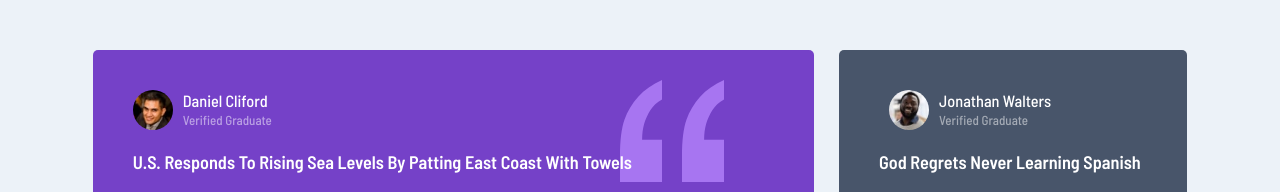
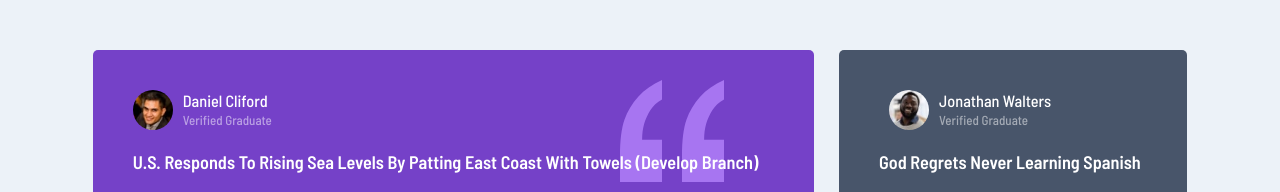
Before and after one commit to NikolaGolubovic/q-more-cards, a website: page index.html in a window 1280 px wide. Shown: the top 192 px of the page. Drawn offline with Linux system fonts and the light colour scheme.

Commit message:
init develop

```diff
--- a/index.html
+++ b/index.html
@@ -30,7 +30,7 @@
           <div class="article-title">
             <h4>
               U.S. Responds To Rising Sea Levels By Patting East Coast With
-              Towels
+              Towels (Develop Branch)
             </h4>
           </div>
           <div class="article-text">
```
